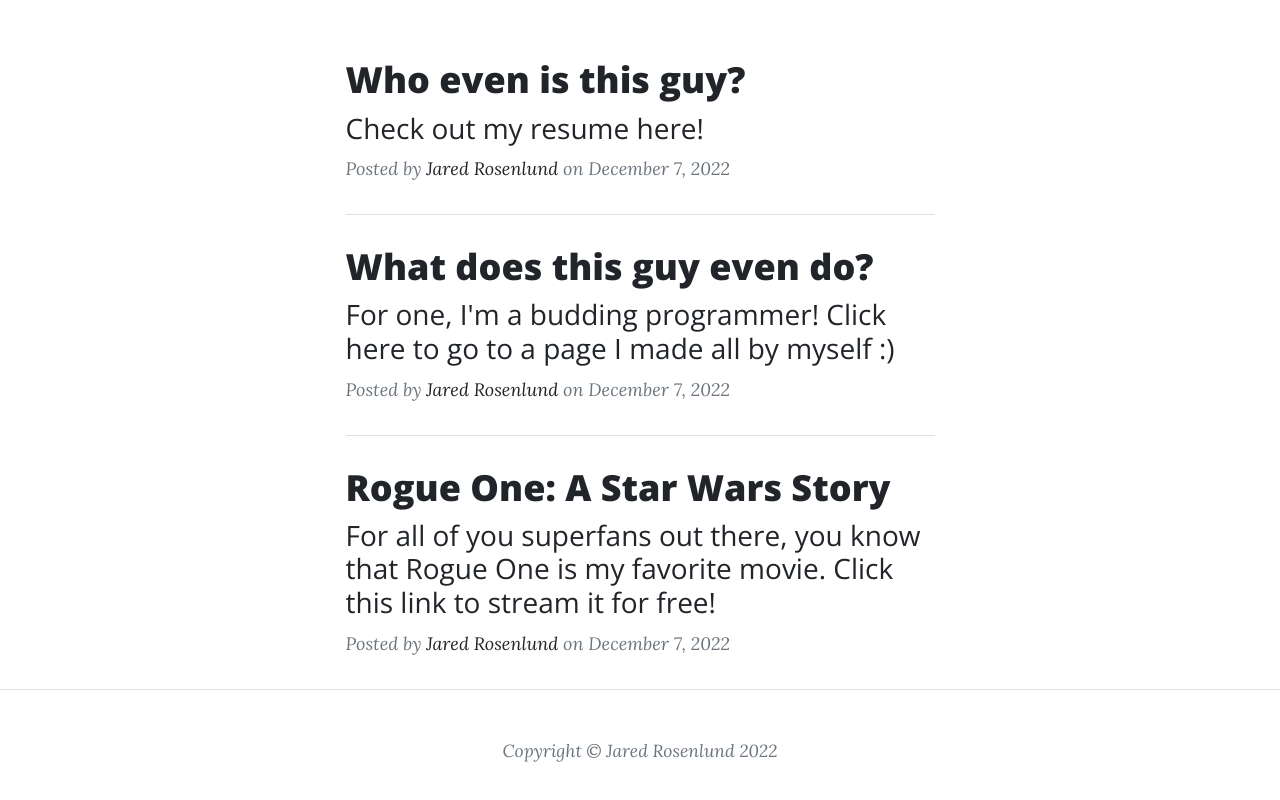
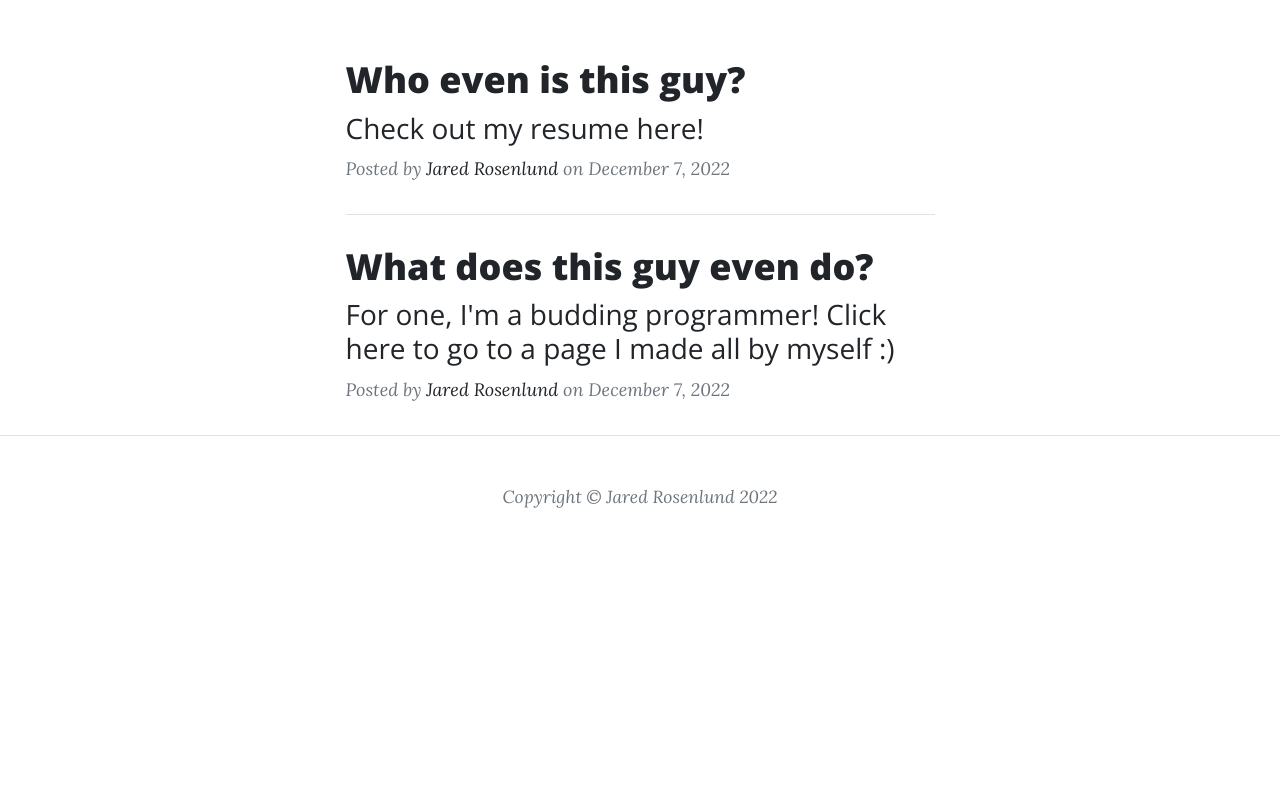
Before and after one commit to jrosenlund/is201, a plain HTML site: page index.html in a window 1280 px wide. Shown: the part 648-1448 px from the top of the page. After the commit the page ends 1206 px from the top, so only its background shows below. Drawn offline with nearby package versions, Linux system fonts and the light colour scheme.

Commit message:
Add files via upload

```diff
--- a/index.html
+++ b/index.html
@@ -75,20 +75,6 @@
                             on December 7, 2022
                         </p>
                     </div>
-                    <!-- Divider-->
-                    <hr class="my-4" />
-                    <!-- Post preview-->
-                    <div class="post-preview">
-                        <a href="download.html">
-                            <h2 class="post-title">Rogue One: A Star Wars Story</h2>
-                            <h3 class="post-subtitle">For all of you superfans out there, you know that Rogue One is my favorite movie. Click this link to stream it for free!</h3>
-                        </a>
-                        <p class="post-meta">
-                            Posted by
-                            <a href="#!">Jared Rosenlund</a>
-                            on December 7, 2022
-                        </p>
-                    </div>
                     <!-- Pager-->
                 </div>
             </div>
```
